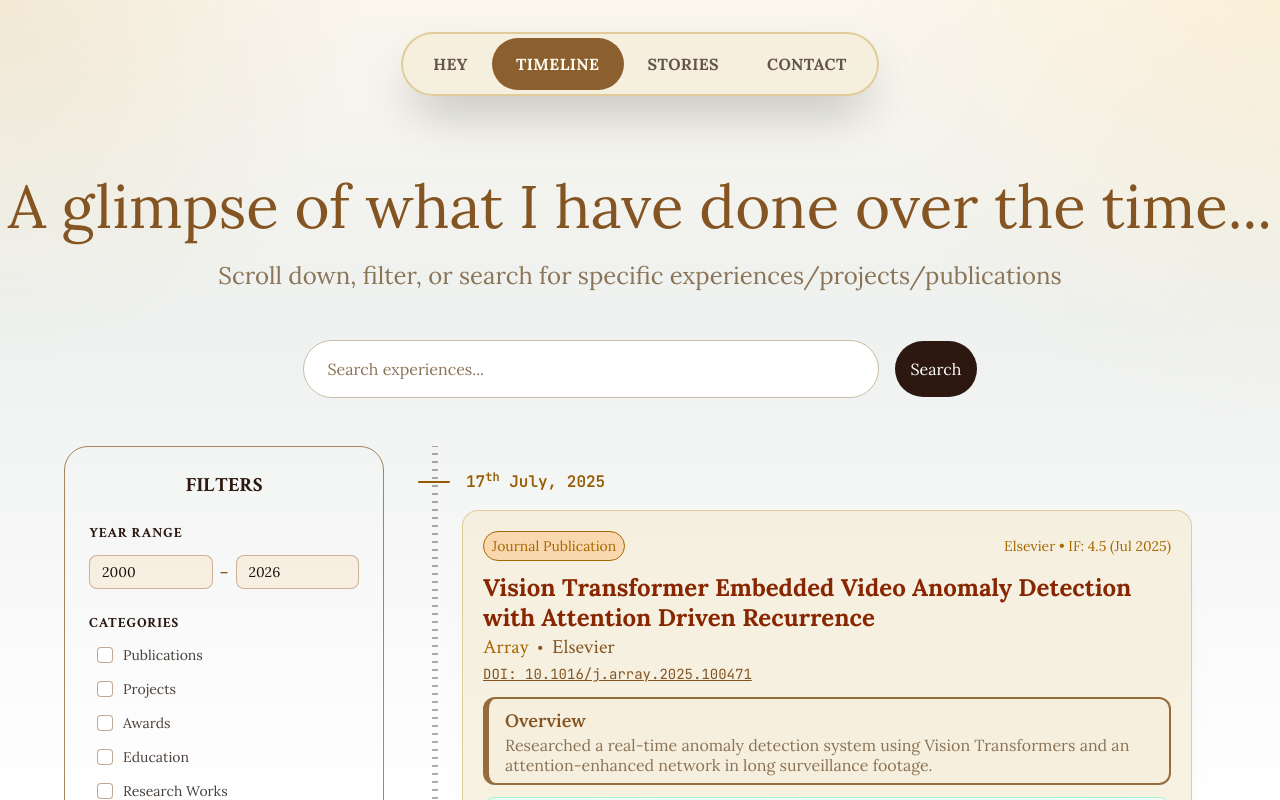
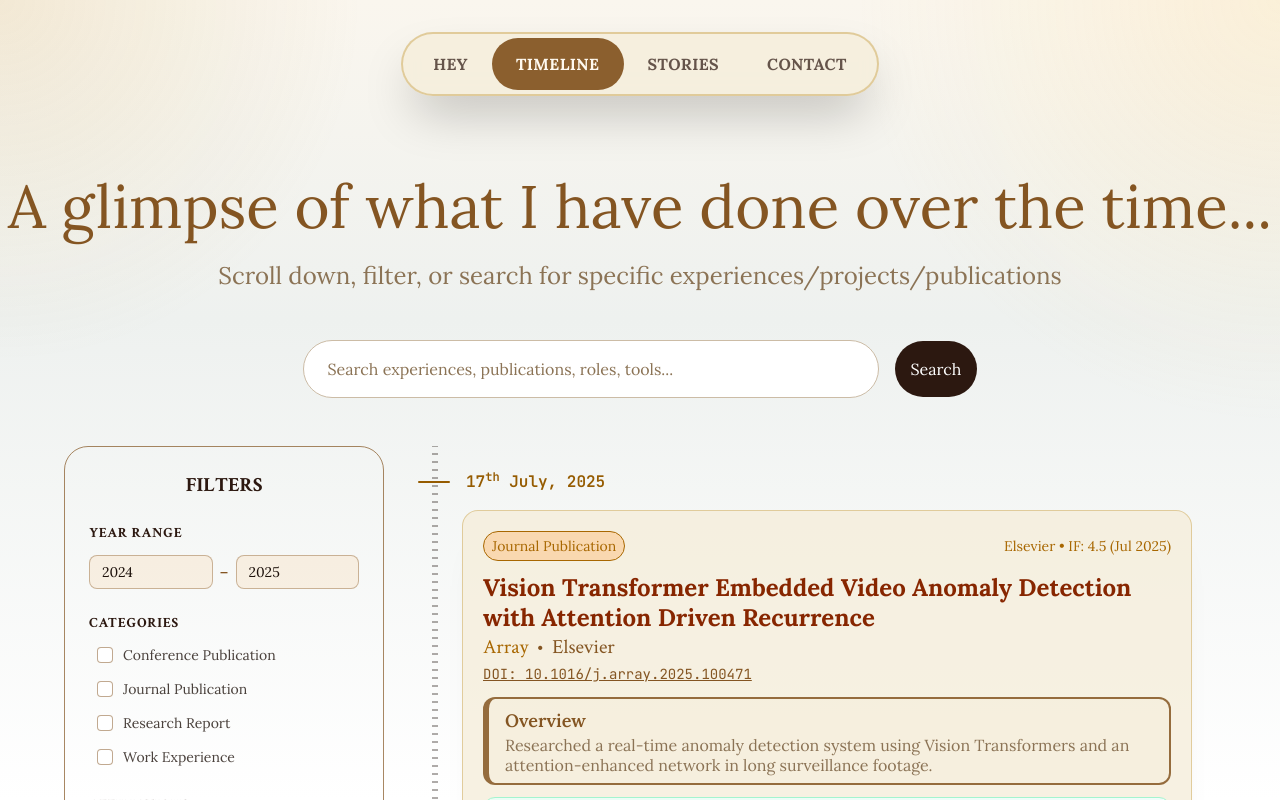
Before and after one commit to kishoreshanto/kishoreshanto, a SvelteKit app: page /timeline in a window 1280 px wide. Shown: the top 800 px of the page. Built offline with nearby package versions, Linux system fonts and the light colour scheme.

Commit message:
feat: update version to BETA v2.0.0 and enhance timeline filtering functionality

```diff
--- a/src/lib/data_en.json
+++ b/src/lib/data_en.json
@@ -1,5 +1,5 @@
 {
-	"version": "BETA v1.2.0, Expect Bugs, Incomplete/Missing Sections",
+	"version": "BETA v2.0.0, Expect Bugs",
 	"AI": true,
 	"AI_model": "openai/gpt-oss-20b:groq",
 	"modal": false,
--- a/src/routes/timeline/+page.svelte
+++ b/src/routes/timeline/+page.svelte
@@ -1,126 +1,274 @@
 <script lang="ts">
+	import { browser } from '$app/environment';
+	import { goto } from '$app/navigation';
+	import { page } from '$app/state';
 	import ResearchCard from '$component/timeline-page/cards/ResearchCard.svelte';
 	import WorkExperienceCard from '$component/timeline-page/cards/WorkExperienceCard.svelte';
 	import TimeLine from '$component/timeline-page/TimeLine.svelte';
-	import filterData from '$lib/filters.json';
-	import researchData from '$lib/research.json';
-	import workExperienceData from '$lib/work_experience.json';
+	import {
+		buildTimelineSearchParams,
+		filterTimelineEntries,
+		parseTimelineFilterState,
+		timelineEntries,
+		timelineFacetOptions,
+		timelineSearchIndex
+	} from '$lib/timeline';
 	import {
 		clearTimelineFilters,
 		toggleStringSet,
 		updateEndYearState,
 		updateStartYearState
 	} from '$lib/timeline-utils';
-	import { parseDateWithOrdinal } from '$lib/utils';
+	import { onDestroy, onMount, untrack } from 'svelte';
 
-	type TimelineComponent = 'research' | 'work_experience' | 'education';
+	import type {
+		NormalizedResearchTimelineEntry,
+		NormalizedTimelineEntry,
+		NormalizedWorkExperienceTimelineEntry,
+		TimelineFilterState
+	} from '$lib/timeline/types';
+	import NotFound from '$component/timeline-page/cards/NotFound.svelte';
+	import NotFoundCard from '$component/v1/NotFoundCard.svelte';
 
-	type BaseTimelineEntry<TComponent extends TimelineComponent, TProps> = {
-		id: string;
-		component: TComponent;
-		date: string;
-		props: TProps;
-	};
+	type TimelineFilterPatch = Partial<TimelineFilterState>;
 
-	type ResearchTimelineEntry = BaseTimelineEntry<'research', ResearchCardProps>;
-	type WorkExperienceTimelineEntry = BaseTimelineEntry<'work_experience', WorkExperienceCardProps>;
-	type EducationTimelineEntry = BaseTimelineEntry<'education', Record<string, unknown>>;
-	type TimelineEntry = ResearchTimelineEntry | WorkExperienceTimelineEntry | EducationTimelineEntry;
+	const minimumYear = timelineFacetOptions.minYear;
+	const maximumYear = timelineFacetOptions.maxYear;
+	const currentYear = new Date().getFullYear();
+	const defaultSearchParams = new URLSearchParams();
 
-	type RawWorkExperienceEntry = {
-		id: string;
-		component: string;
-		date: string;
-		props: WorkExperienceCardProps;
-	};
+	let isHydrated = $state(false);
+	let searchDraft = $state('');
+	let startYearInput = $state(String(minimumYear));
+	let endYearInput = $state(String(maximumYear));
+	let yearValidationMessage = $state('');
 
-	const monthIndexByName: Record<string, number> = {
-		January: 0,
-		February: 1,
-		March: 2,
-		April: 3,
-		May: 4,
-		June: 5,
-		July: 6,
-		August: 7,
-		September: 8,
-		October: 9,
-		November: 10,
-		December: 11
-	};
+	let searchCommitTimer: ReturnType<typeof setTimeout> | null = null;
 
-	function getTimelineTimestamp(value: string): number {
-		const parsedDate = parseDateWithOrdinal(value);
+	let activeSearchParams = $derived(isHydrated ? page.url.searchParams : defaultSearchParams);
+	let filterState = $derived(parseTimelineFilterState(activeSearchParams, timelineFacetOptions));
+	let filteredTimelineEntries = $derived(
+		filterTimelineEntries(timelineEntries, filterState, timelineSearchIndex)
+	);
+	let hasActiveFilters = $derived(
+		filterState.query.length > 0 ||
+			filterState.startYear !== minimumYear ||
+			filterState.endYear !== maximumYear ||
+			filterState.categories.size > 0 ||
+			filterState.affiliations.size > 0
+	);
 
-		if (!parsedDate) {
-			return Number.NEGATIVE_INFINITY;
+	function isResearchEntry(
+		entry: NormalizedTimelineEntry
+	): entry is NormalizedResearchTimelineEntry {
+		return entry.entryType === 'research';
 	}
 
-		const [rawMonthName, yearWithComma] = parsedDate.rest.trim().split(/\s+/);
-		const monthName = rawMonthName?.replace(',', '');
-		const month = monthIndexByName[monthName];
-		const year = Number(yearWithComma?.replace(',', ''));
-		const day = Number(parsedDate.day);
-
-		if (month === undefined || !Number.isInteger(year) || !Number.isInteger(day)) {
-			return Number.NEGATIVE_INFINITY;
+	function isWorkExperienceEntry(
+		entry: NormalizedTimelineEntry
+	): entry is NormalizedWorkExperienceTimelineEntry {
+		return entry.entryType === 'work_experience';
 	}
 
-		return Date.UTC(year, month, day);
+	function cancelSearchCommit() {
+		if (searchCommitTimer) {
+			clearTimeout(searchCommitTimer);
+			searchCommitTimer = null;
+		}
 	}
 
-	function isResearchEntry(entry: TimelineEntry): entry is ResearchTimelineEntry {
-		return entry.component === 'research';
+	async function syncTimelineUrl(nextSearchParams: URLSearchParams) {
+		if (!browser) {
+			return;
 		}
 
-	function isWorkExperienceEntry(entry: TimelineEntry): entry is WorkExperienceTimelineEntry {
-		return entry.component === 'work_experience';
+		const nextUrl = new URL(page.url);
+		nextUrl.search = nextSearchParams.toString();
+
+		if (nextUrl.search === page.url.search) {
+			return;
 		}
 
-	const researchTimelineEntries = researchData as ResearchTimelineEntry[];
-	const workTimelineEntries = (workExperienceData as RawWorkExperienceEntry[]).map((entry) => ({
-		id: entry.id,
-		component: 'work_experience' as const,
-		date: entry.date,
-		props: entry.props
-	}));
-	const timelineEntries: TimelineEntry[] = [...researchTimelineEntries, ...workTimelineEntries];
+		await goto(nextUrl, {
+			replaceState: true,
+			noScroll: true,
+			keepFocus: true
+		});
+	}
 
-	const filters = filterData[0];
-	const currentYear = new Date().getFullYear();
-	const minimumYear = filters.year.start_year;
-	const maximumYear = Math.min(filters.year.end_year, currentYear);
+	function getWorkingQuery(): string {
+		return searchDraft !== filterState.query ? searchDraft.trim() : filterState.query;
+	}
 
-	let startYear = $state(minimumYear);
-	let endYear = $state(maximumYear);
-	let selectedCategories = $state<Set<string>>(new Set());
-	let selectedAffiliations = $state<Set<string>>(new Set());
-	let yearValidationMessage = $state('');
-	let sortedTimelineEntries = $derived(
-		[...timelineEntries].sort(
-			(firstEntry, secondEntry) =>
-				getTimelineTimestamp(secondEntry.date) - getTimelineTimestamp(firstEntry.date)
-		)
-	);
+	function buildPatchedFilterState(patch: TimelineFilterPatch): TimelineFilterState {
+		return {
+			query: patch.query ?? getWorkingQuery(),
+			startYear: patch.startYear ?? filterState.startYear,
+			endYear: patch.endYear ?? filterState.endYear,
+			categories: patch.categories ?? filterState.categories,
+			affiliations: patch.affiliations ?? filterState.affiliations
+		};
+	}
+
+	function commitFilterPatch(patch: TimelineFilterPatch) {
+		cancelSearchCommit();
+		const nextFilterState = buildPatchedFilterState(patch);
+		const nextSearchParams = buildTimelineSearchParams(nextFilterState, timelineFacetOptions);
+		return syncTimelineUrl(nextSearchParams);
+	}
+
+	function scheduleSearchCommit() {
+		if (!browser) {
+			return;
+		}
+
+		cancelSearchCommit();
+		searchCommitTimer = setTimeout(() => {
+			searchCommitTimer = null;
+			const nextFilterState = buildPatchedFilterState({ query: searchDraft.trim() });
+			void syncTimelineUrl(buildTimelineSearchParams(nextFilterState, timelineFacetOptions));
+		}, 250);
+	}
+
+	function handleSearchInput(event: Event) {
+		searchDraft = (event.currentTarget as HTMLInputElement).value;
+		scheduleSearchCommit();
+	}
+
+	function flushSearchCommit() {
+		cancelSearchCommit();
+		const nextFilterState = buildPatchedFilterState({ query: searchDraft.trim() });
+		void syncTimelineUrl(buildTimelineSearchParams(nextFilterState, timelineFacetOptions));
+	}
+
+	function handleSearchSubmit(event: SubmitEvent) {
+		event.preventDefault();
+		flushSearchCommit();
+	}
+
+	function handleCategoryToggle(category: string) {
+		yearValidationMessage = '';
+		void commitFilterPatch({
+			categories: toggleStringSet(filterState.categories, category)
+		});
+	}
+
+	function handleAffiliationToggle(affiliation: string) {
+		yearValidationMessage = '';
+		void commitFilterPatch({
+			affiliations: toggleStringSet(filterState.affiliations, affiliation)
+		});
+	}
+
+	function applyStartYear(rawValue: string) {
+		const nextState = updateStartYearState({
+			value: Number(rawValue),
+			endYear: filterState.endYear,
+			minimumYear,
+			maximumYear
+		});
+
+		startYearInput = String(nextState.startYear);
+		yearValidationMessage = nextState.yearValidationMessage;
+		void commitFilterPatch({ startYear: nextState.startYear });
+	}
+
+	function applyEndYear(rawValue: string) {
+		const nextState = updateEndYearState({
+			value: Number(rawValue),
+			startYear: filterState.startYear,
+			minimumYear,
+			maximumYear,
+			currentYear,
+			configuredEndYear: maximumYear
+		});
+
+		endYearInput = String(nextState.endYear);
+		yearValidationMessage = nextState.yearValidationMessage;
+		void commitFilterPatch({ endYear: nextState.endYear });
+	}
+
+	function handleClearFilters() {
+		cancelSearchCommit();
+		const cleared = clearTimelineFilters(minimumYear, maximumYear);
+		searchDraft = cleared.query;
+		startYearInput = String(cleared.startYear);
+		endYearInput = String(cleared.endYear);
+		yearValidationMessage = cleared.yearValidationMessage;
+		void syncTimelineUrl(new URLSearchParams());
+	}
+
+	onMount(() => {
+		isHydrated = true;
+	});
+
+	onDestroy(() => {
+		cancelSearchCommit();
+	});
+
+	$effect(() => {
+		const nextQuery = filterState.query;
+
+		if (untrack(() => searchDraft) !== nextQuery) {
+			searchDraft = nextQuery;
+		}
+	});
+
+	$effect(() => {
+		const nextStartYear = String(filterState.startYear);
+
+		if (untrack(() => startYearInput) !== nextStartYear) {
+			startYearInput = nextStartYear;
+		}
+	});
+
+	$effect(() => {
+		const nextEndYear = String(filterState.endYear);
+
+		if (untrack(() => endYearInput) !== nextEndYear) {
+			endYearInput = nextEndYear;
+		}
+	});
+
+	$effect(() => {
+		if (!isHydrated) {
+			return;
+		}
+
+		const sanitizedSearch = buildTimelineSearchParams(filterState, timelineFacetOptions).toString();
+		const currentSearch = page.url.searchParams.toString();
+
+		if (sanitizedSearch !== currentSearch) {
+			void syncTimelineUrl(new URLSearchParams(sanitizedSearch));
+		}
+	});
 </script>
 
 <div class="container mx-auto md:px-16">
-	<div class="align-items mb-12 flex w-full flex-row items-center justify-center gap-4">
+	<form
+		class="align-items mb-12 flex w-full flex-row items-center justify-center gap-4"
+		onsubmit={handleSearchSubmit}
+	>
+		<label class="sr-only" for="timeline-search">Search timeline entries</label>
 		<input
+			id="timeline-search"
 			type="text"
-			placeholder="Search experiences..."
+			value={searchDraft}
+			oninput={handleSearchInput}
+			placeholder="Search experiences, publications, roles, tools..."
+			autocomplete="off"
 			class="rounded-full border border-gray-300 px-6 py-4 font-lora focus:border-transparent focus:ring-2 focus:ring-amber-800 focus:outline-none xs:min-w-sm lg:min-w-xl"
 		/>
 		<button
+			type="submit"
 			class="rounded-full bg-amber-800 px-4 py-4 font-lora font-medium text-white transition-colors duration-200 hover:bg-amber-700 focus:outline-none"
 		>
 			Search
 		</button>
-	</div>
+	</form>
 </div>
 
-<div class="mx-auto mt-6 flex flex-row sm:container md:px-16">
-	<!-- Filter Container -->
+<div class="mx-auto mt-6 flex flex-row sm:container md:px-16 justify-center">
 	<div
 		id="filter-container"
 		class="mr-12 hidden h-fit min-w-xs space-y-6 rounded-3xl border border-amber-700/70 p-6 lg:block"
@@ -129,7 +277,6 @@
 			<h1 class="w-full text-center font-crimson-text text-xl font-bold text-amber-800">FILTERS</h1>
 		</div>
 
-		<!-- Year Range -->
 		<div class="space-y-3">
 			<h2 class="font-crimson-text text-sm font-bold tracking-wider text-amber-800 uppercase">
 				Year Range
@@ -138,60 +285,53 @@
 				<input
 					type="number"
 					min={minimumYear}
-					max={endYear}
-					bind:value={startYear}
+					max={filterState.endYear}
+					value={startYearInput}
 					oninput={(event) => {
-						const nextState = updateStartYearState({
-							value: event.currentTarget.valueAsNumber,
-							endYear,
-							minimumYear,
-							maximumYear
-						});
-
-						startYear = nextState.startYear;
-						yearValidationMessage = nextState.yearValidationMessage;
+						startYearInput = event.currentTarget.value;
+						yearValidationMessage = '';
+					}}
+					onchange={(event) => {
+						applyStartYear(event.currentTarget.value);
 					}}
 					class="w-full rounded-lg border border-amber-700/40 bg-[#f9d8b0]/30 px-3 py-1.5 font-lora text-sm text-amber-900 focus:border-transparent focus:ring-2 focus:ring-amber-800 focus:outline-none"
 				/>
 				<span class="text-sm font-medium text-amber-700">&ndash;</span>
 				<input
 					type="number"
-					min={startYear}
+					min={filterState.startYear}
 					max={maximumYear}
-					bind:value={endYear}
+					value={endYearInput}
 					oninput={(event) => {
-						const nextState = updateEndYearState({
-							value: event.currentTarget.valueAsNumber,
-							startYear,
-							minimumYear,
-							maximumYear,
-							currentYear,
-							configuredEndYear: filters.year.end_year
-						});
-
-						endYear = nextState.endYear;
-						yearValidationMessage = nextState.yearValidationMessage;
+						endYearInput = event.currentTarget.value;
+						yearValidationMessage = '';
+					}}
+					onchange={(event) => {
+						applyEndYear(event.currentTarget.value);
 					}}
 					class="w-full rounded-lg border border-amber-700/40 bg-[#f9d8b0]/30 px-3 py-1.5 font-lora text-sm text-amber-900 focus:border-transparent focus:ring-2 focus:ring-amber-800 focus:outline-none"
 				/>
 			</div>
+
+			{#if yearValidationMessage}
+				<p class="font-lora text-xs text-amber-900/80">{yearValidationMessage}</p>
+			{/if}
 		</div>
 
-		<!-- Categories -->
 		<div class="space-y-2">
 			<h2 class="font-crimson-text text-sm font-bold tracking-wider text-amber-800 uppercase">
 				Categories
 			</h2>
 			<div class="space-y-1.5">
-				{#each filters.categories as category (category)}
+				{#each timelineFacetOptions.categories as category (category)}
 					<label
 						class="flex cursor-pointer items-center gap-2.5 rounded-lg px-2 py-1 transition-colors duration-150 hover:bg-amber-100/50"
 					>
 						<input
 							type="checkbox"
-							checked={selectedCategories.has(category)}
+							checked={filterState.categories.has(category)}
 							onchange={() => {
-								selectedCategories = toggleStringSet(selectedCategories, category);
+								handleCategoryToggle(category);
 							}}
 							class="h-4 w-4 rounded border-amber-700/50 text-amber-800 focus:ring-amber-700"
 						/>
@@ -201,21 +341,20 @@
 			</div>
 		</div>
 
-		<!-- Affiliations -->
 		<div class="space-y-2">
 			<h2 class="font-crimson-text text-sm font-bold tracking-wider text-amber-800 uppercase">
 				Affiliations
 			</h2>
 			<div class="space-y-1.5">
-				{#each filters.affiliations as affiliation (affiliation)}
+				{#each timelineFacetOptions.affiliations as affiliation (affiliation)}
 					<label
 						class="flex cursor-pointer items-center gap-2.5 rounded-lg px-2 py-1 transition-colors duration-150 hover:bg-amber-100/50"
 					>
 						<input
 							type="checkbox"
-							checked={selectedAffiliations.has(affiliation)}
+							checked={filterState.affiliations.has(affiliation)}
 							onchange={() => {
-								selectedAffiliations = toggleStringSet(selectedAffiliations, affiliation);
+								handleAffiliationToggle(affiliation);
 							}}
 							class="h-4 w-4 rounded border-amber-700/50 text-amber-800 focus:ring-amber-700"
 						/>
@@ -225,35 +364,39 @@
 			</div>
 		</div>
 
-		<!-- Clear Filters -->
 		<button
-			onclick={() => {
-				const cleared = clearTimelineFilters(minimumYear, maximumYear);
-				startYear = cleared.startYear;
-				endYear = cleared.endYear;
-				selectedCategories = cleared.selectedCategories;
-				selectedAffiliations = cleared.selectedAffiliations;
-				yearValidationMessage = cleared.yearValidationMessage;
-			}}
+			type="button"
+			onclick={handleClearFilters}
+			disabled={!hasActiveFilters && !yearValidationMessage}
 			class="w-full rounded-full border border-amber-700/50 px-4 py-2 font-lora text-sm font-medium text-amber-800 transition-colors duration-200 hover:bg-amber-800 hover:text-white"
 		>
 			Clear Filters
 		</button>
 	</div>
 
-	<!-- Timeline Bar -->
+	<!-- {#if filteredTimelineEntries.length > 0} -->
 		<TimeLine />
+	<!-- {/if} -->
 
-	<!-- Cards (Sorted by Date) -->
 	<div class="flex flex-col">
-		{#each sortedTimelineEntries as entry (entry.id)}
+		{#if filteredTimelineEntries.length > 0}
+			{#each filteredTimelineEntries as entry (entry.id)}
 				{#if isResearchEntry(entry)}
 					<ResearchCard {...entry.props} />
 				{:else if isWorkExperienceEntry(entry)}
 					<WorkExperienceCard {...entry.props} />
-			{:else if entry.component === 'education'}
-				<!-- Add EducationCard rendering here when the component is available. -->
 				{/if}
 			{/each}
+		{:else}
+			<!-- <NotFound /> -->
+			<div class="card-container">
+				<h2 class=" text-2xl font-semibold text-amber-600 font-lora text-center mb-8">
+					Sorry, No matching timeline entries
+				</h2>
+				<p class=" text-sm text-gray-400 font-lora text-center mb-8">
+					Try a broader search term or clear one of the active filters.
+				</p>
+			</div>
+		{/if}
 	</div>
 </div>
```
Lines whose indentation alone changed are shown as unchanged.
